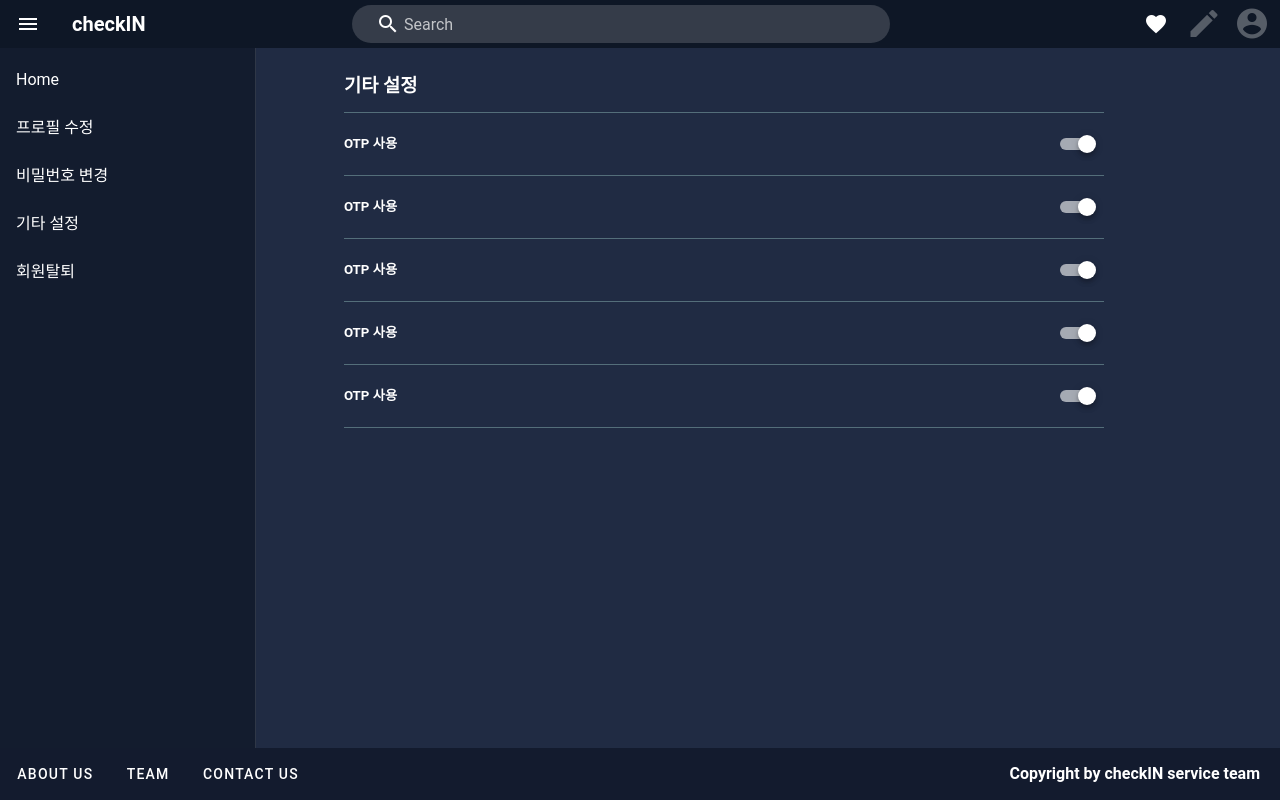
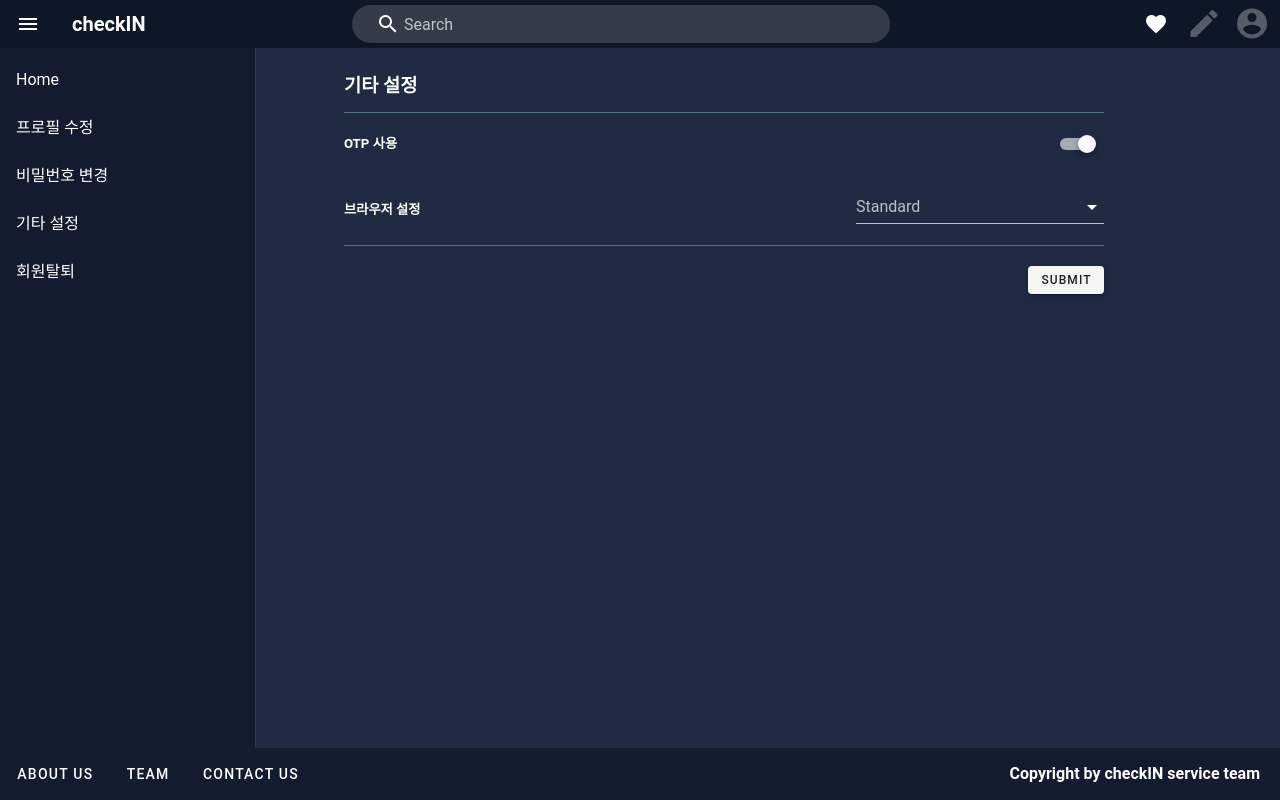
Before and after one commit to woosteelz/checkIN, a Vue app: page /myaccount/config in a window 1280 px wide. Built offline with nearby package versions, Linux system fonts and the light colour scheme; a small style sheet from the web is missing.

Commit message:
[accountSub/EditProfile.vue] Updating

```diff
--- a/src/components/AddSite.vue
+++ b/src/components/AddSite.vue
@@ -84,11 +84,8 @@ export default {
       URL: '',
       ID: '',
       password: '',
+      dialog: tru
     }
   },
 }
 </script>
-
-<style>
-
-</style>
--- a/src/store/index.js
+++ b/src/store/index.js
@@ -113,7 +113,7 @@ export default new Vuex.Store({
         commit("hasFormError")
         return false
       }
-      axios.post("http://18.218.11.150:8080/checkIN/signUp/verifyEmail", agentAccountDTO)
+      axios.post("https://54.180.153.254/checkIN/signUp/verifyEmail", agentAccountDTO)
 
         .then((res) => {
           res.data.result === true
@@ -139,7 +139,7 @@ export default new Vuex.Store({
         alert("이메일 및 비밀번호를 확인하세욧!");
         return false
       }
-      axios.post('http://18.218.11.150:8080/checkIN/signIn', loginObj)
+      axios.post('https://54.180.153.254/checkIN/signIn', loginObj)
 
         .then((res) => {
           if(res.data.result === true){
--- a/src/views/account/accountSub/ChangePassword.vue
+++ b/src/views/account/accountSub/ChangePassword.vue
@@ -3,6 +3,8 @@
     <v-row no-gutters>
       <v-col cols="8">
         <span class="white--text"><h3>현재 비밀번호 입력</h3></span>
+        <br>
+        <v-divider color="#607D8B" />
         <br>
         <VTextFieldWithValidation
           vid="agentPW"
--- a/src/views/account/accountSub/Config.vue
+++ b/src/views/account/accountSub/Config.vue
@@ -2,65 +2,30 @@
   <v-container fill-height fulid>
     <v-row no-gutters>
       <v-col cols="10">
-
         <span class="white--text"><h3 class="mb-3">기타 설정</h3></span>
-        <v-divider color="#607D8B"/>
+        <v-divider color="#607D8B" />
         <div class="justify-space-between">
           <v-row class="justify-space-between" no-gutters>
             <span class="white--text and d-flex align-center">
               <h5>OTP 사용</h5>
             </span>
-            <v-switch
-              dark
-              dense
-              v-model="use"
-            ></v-switch>
+            <v-switch dark dense v-model="use"></v-switch>
           </v-row>
-          <v-divider color="#607D8B"/>
+        </div>
+        <div class="justify-space-between">
           <v-row class="justify-space-between" no-gutters>
             <span class="white--text and d-flex align-center">
-              <h5>OTP 사용</h5>
+              <h5>브라우저 설정</h5>
             </span>
-            <v-switch
-              dark
-              dense
-              v-model="use"
-            ></v-switch>
+
+            <div class="justify-end"><v-select :items="items" label="Standard" dark></v-select></div>
           </v-row>
-          <v-divider color="#607D8B"/>
-          <v-row class="justify-space-between" no-gutters>
-            <span class="white--text and d-flex align-center">
-              <h5>OTP 사용</h5>
-            </span>
-            <v-switch
-              dark
-              dense
-              v-model="use"
-            ></v-switch>
-          </v-row>
-          <v-divider color="#607D8B"/>
-          <v-row class="justify-space-between" no-gutters>
-            <span class="white--text and d-flex align-center">
-              <h5>OTP 사용</h5>
-            </span>
-            <v-switch
-              dark
-              dense
-              v-model="use"
-            ></v-switch>
-          </v-row>
-          <v-divider color="#607D8B"/>
-          <v-row class="justify-space-between" no-gutters>
-            <span class="white--text and d-flex align-center">
-              <h5>OTP 사용</h5>
-            </span>
-            <v-switch
-              dark
-              dense
-              v-model="use"
-            ></v-switch>
-          </v-row>
-          <v-divider color="#607D8B"/>
+        </div>
+        <v-divider color="#607D8B" />
+        <div class="d-flex justify-end pt-5">
+          <v-btn small @click="$router.push({ name: 'NewPassword' })">
+          submit
+          </v-btn>
         </div>
       </v-col>
     </v-row>
@@ -71,12 +36,8 @@
 export default {
   data() {
     return {
-      use: true
-    }
+      use: true,
+    };
   },
-}
+};
 </script>
-
-<style>
-
-</style>
--- a/src/views/account/accountSub/EditProfile.vue
+++ b/src/views/account/accountSub/EditProfile.vue
@@ -2,18 +2,55 @@
   <v-container fluid>
     <v-row align="start">
       <v-col cols="12" align-self="start">
-        <span class="white--text"><h3>프로필 수정</h3></span>
+        <div class="white--text"><h3>프로필 수정</h3></div>
+        <br />
+        <v-row>
+          <v-col cols="2">
+            <v-subheader dark class="pt-5"><h3>이름:</h3></v-subheader>
+          </v-col>
+          <v-col cols="10">
+            <v-text-field
+              label="Name"
+              value="기존 이름"
+              dark
+            ></v-text-field>
+          </v-col>
+        </v-row>
+        <v-row>
+          <v-col cols="2">
+            <v-subheader dark class="pt-5"><h3>이메일:</h3></v-subheader>
+          </v-col>
+          <v-col cols="10">
+            <v-text-field
+              label="Email"
+              value="Email"
+              dark
+              readonly=""
+            ></v-text-field>
+          </v-col>
+        </v-row>
+        <div class="d-flex justify-end">
+          <v-btn small @click="onclick">
+          submit
+          </v-btn>
+        </div>
       </v-col>
     </v-row>
   </v-container>
 </template>
 
 <script>
+import { ValidationObserver, ValidationProvider } from "vee-validate";
+import VTextFieldWithValidation from "@/components/inputs/VTextFieldWithValidation";
+import VCheckBoxWithValidation from "@/components/inputs/VCheckBoxWithValidation";
+import { mapState, mapActions } from "vuex";
+
 export default {
-
-}
+  components: {
+    VTextFieldWithValidation,
+    VCheckBoxWithValidation,
+    ValidationObserver,
+    ValidationProvider,
+  },
+};
 </script>
-
-<style>
-
-</style>
--- a/src/views/account/accountSub/NewPassword.vue
+++ b/src/views/account/accountSub/NewPassword.vue
@@ -3,7 +3,7 @@
     <v-row no-gutters>
       <v-col cols="8">
         <span class="white--text"><h3>새 비밀번호 입력</h3></span>
-        <br />
+        <br>
         <ValidationObserver>
           <form>
             <VTextFieldWithValidation
```
